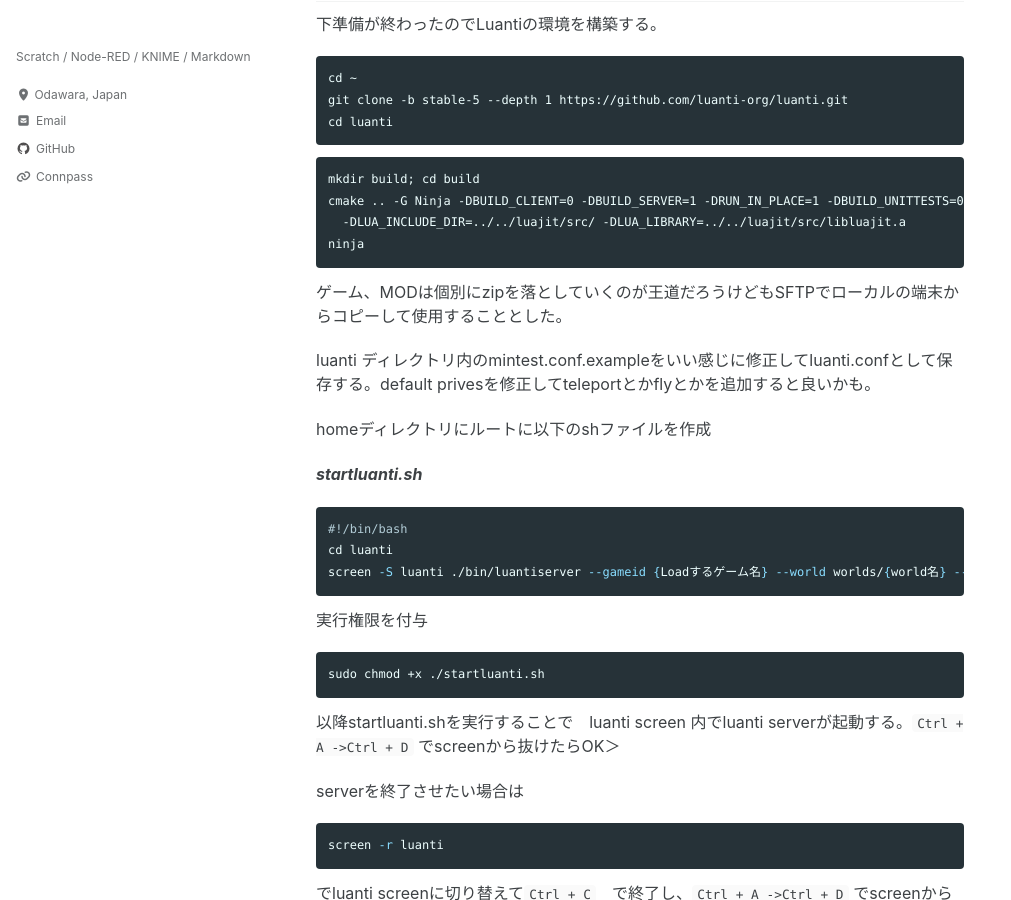
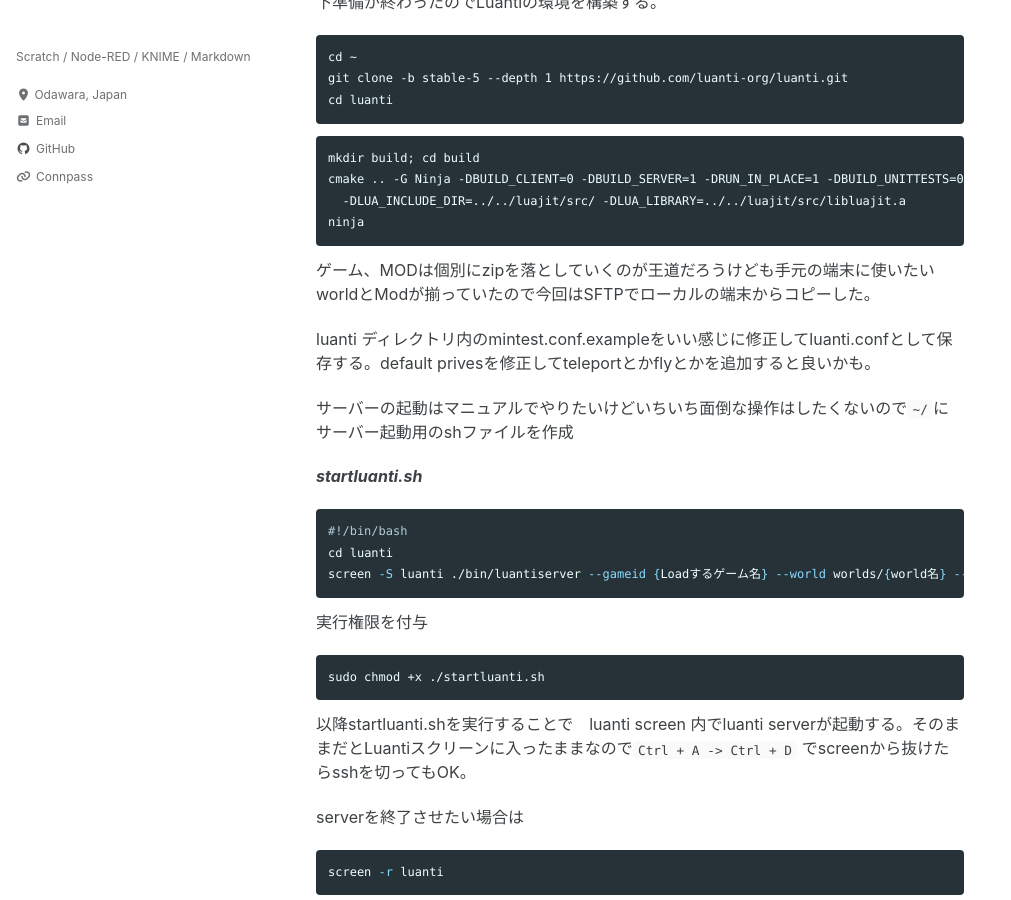
Before and after one commit to CoderDojo-Odawara/coderdojo-odawara.github.io, a Jekyll site: the page built from _posts/2025-09-28-LuantiServer.md, in a window 1280 px wide and 900 px high, scrolled down 1592 px. Shown: the whole window, without its empty margins (0-1011 px from the left). Built offline with Jekyll 4.4.1, drawn with Linux system fonts in a browser that asks for light colours; cached includes are drawn as plain includes; a script that is not in the unit is left out; some of the changed text lies outside the part shown.

Commit message:
細かい文言を修正

````diff
--- a/_posts/2025-09-28-LuantiServer.md
+++ b/_posts/2025-09-28-LuantiServer.md
@@ -7,7 +7,7 @@
   overlay_image: /assets/images/x.png
   overlay_filter: 0.4
   caption: ""
-tagline: "オープンソースのボクセルゲームエンジン"
+tagline: "オープンソースのボクセルゲームエンジンの環境を整備する。"
 categories:
 - チャンピオン記録帳
 tags:
@@ -41,7 +41,6 @@
 ```shell
 sudo netfilter-persistent save
 sudo netfilter-persistent reload
-
 ```
 ## 依存パッケージの準備
 flatpak版をインストールしたりDockerのコンテナを入れても良いのだけど今回はソースからビルドすることとした。
@@ -72,13 +71,13 @@
 ninja
 ```
 
-ゲーム、MODは個別にzipを落としていくのが王道だろうけどもSFTPでローカルの端末からコピーして使用することとした。
+ゲーム、MODは個別にzipを落としていくのが王道だろうけども手元の端末に使いたいworldとModが揃っていたので今回はSFTPでローカルの端末からコピーした。
 
 luanti ディレクトリ内のmintest.conf.exampleをいい感じに修正してluanti.confとして保存する。default privesを修正してteleportとかflyとかを追加すると良いかも。
 
 
 
-homeディレクトリにルートに以下のshファイルを作成
+サーバーの起動はマニュアルでやりたいけどいちいち面倒な操作はしたくないので`~/`にサーバー起動用のshファイルを作成
 
 ***startluanti.sh***
 ```shell
@@ -91,7 +90,7 @@
 sudo chmod +x ./startluanti.sh
 ```
 
-以降startluanti.shを実行することで　luanti screen 内でluanti serverが起動する。`Ctrl + A ->Ctrl + D` でscreenから抜けたらOK＞
+以降startluanti.shを実行することで　luanti screen 内でluanti serverが起動する。そのままだとLuantiスクリーンに入ったままなので`Ctrl + A -> Ctrl + D` でscreenから抜けたらsshを切ってもOK。
 
 serverを終了させたい場合は
 ```shell
````
